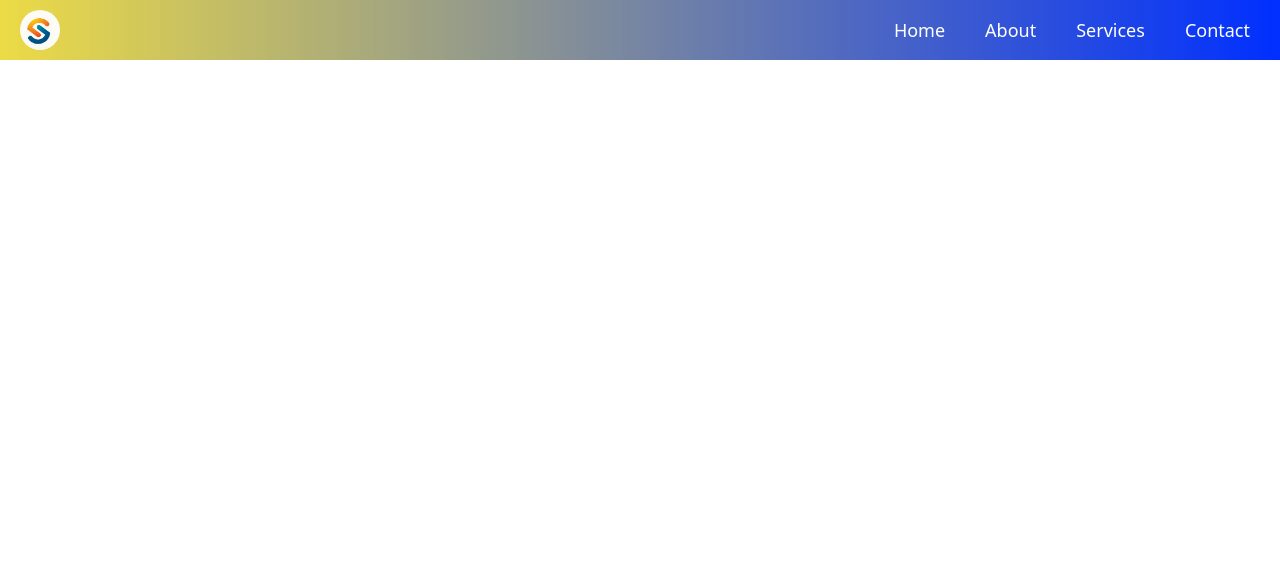
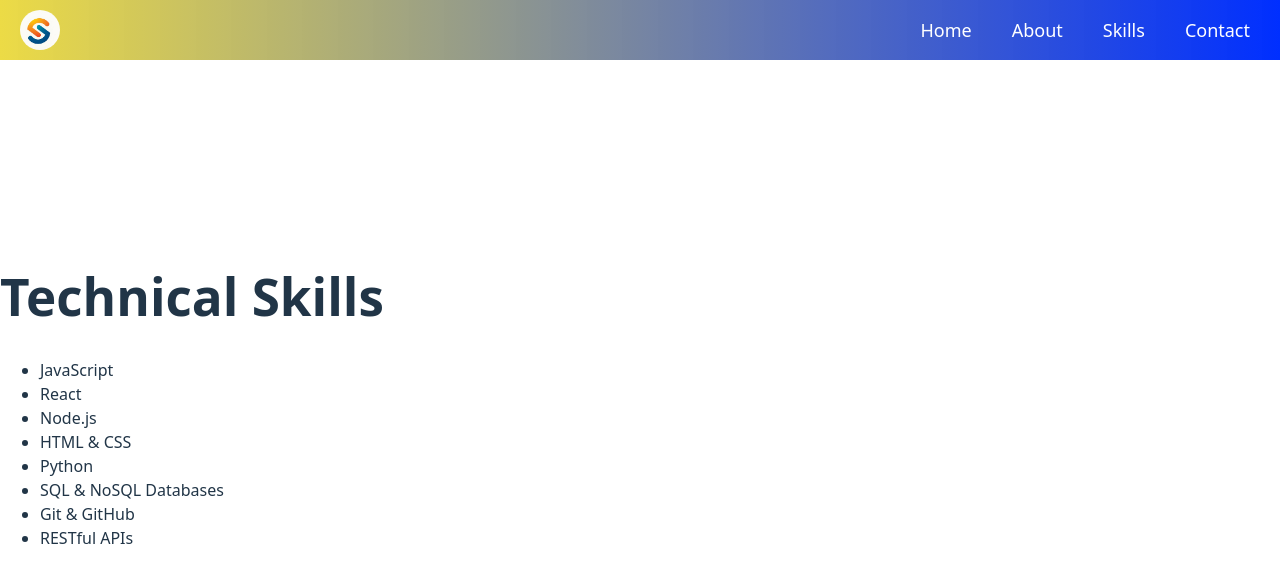
Before and after one commit to SubhajitBardhanPc/Portfolio-App, a React (Vite) app in the folder My Portfolio/client/: page /technical-skills in a window 1280 px wide. Shown: the top 582 px of the page. Built offline with nearby package versions, Linux system fonts and the light colour scheme.

Commit message:
Technical skills Done

```diff
--- a/My Portfolio/client/src/App.jsx
+++ b/My Portfolio/client/src/App.jsx
@@ -2,6 +2,7 @@ import { BrowserRouter as Router, Routes, Route } from "react-router-dom"
 import Navbar from "./components/Navbar"
 import Home from "./pages/Home";
 import About from "./pages/About";
+import TechnicalSkills from "./pages/TechnicalSkills";
 
 
 
@@ -12,7 +13,7 @@ function App() {
       <Routes>
         <Route path="/" element={<Home />} />
         <Route path="/about" element={<About />} />
-
+        <Route path="/technical-skills" element={<TechnicalSkills />} />
       </Routes>
     </Router>
   )
--- a/My Portfolio/client/src/components/Navbar.jsx
+++ b/My Portfolio/client/src/components/Navbar.jsx
@@ -15,7 +15,7 @@ const Navbar = () => {
             <nav className="navbar">
                 <a href="/" className="nav-link">Home</a>
                 <a href="/about" className="nav-link">About</a>
-                <a href="#" className="nav-link">Services</a>
+                <a href="/technical-skills" className="nav-link">Skills</a>
                 <a href="#" className="nav-link">Contact</a>
             </nav>
         </header>
--- a/My Portfolio/client/src/pages/TechnicalSkills.jsx
+++ b/My Portfolio/client/src/pages/TechnicalSkills.jsx
@@ -0,0 +1,21 @@
+import React from "react";
+
+const TechnicalSkills = () => {
+    return (
+        <div className="technical-skills-content">
+            <h1>Technical Skills</h1>
+            <ul>
+                <li>JavaScript</li>
+                <li>React</li>
+                <li>Node.js</li>
+                <li>HTML & CSS</li>
+                <li>Python</li>
+                <li>SQL & NoSQL Databases</li>
+                <li>Git & GitHub</li>
+                <li>RESTful APIs</li>
+            </ul>
+        </div>
+    );
+};
+
+export default TechnicalSkills;
```
